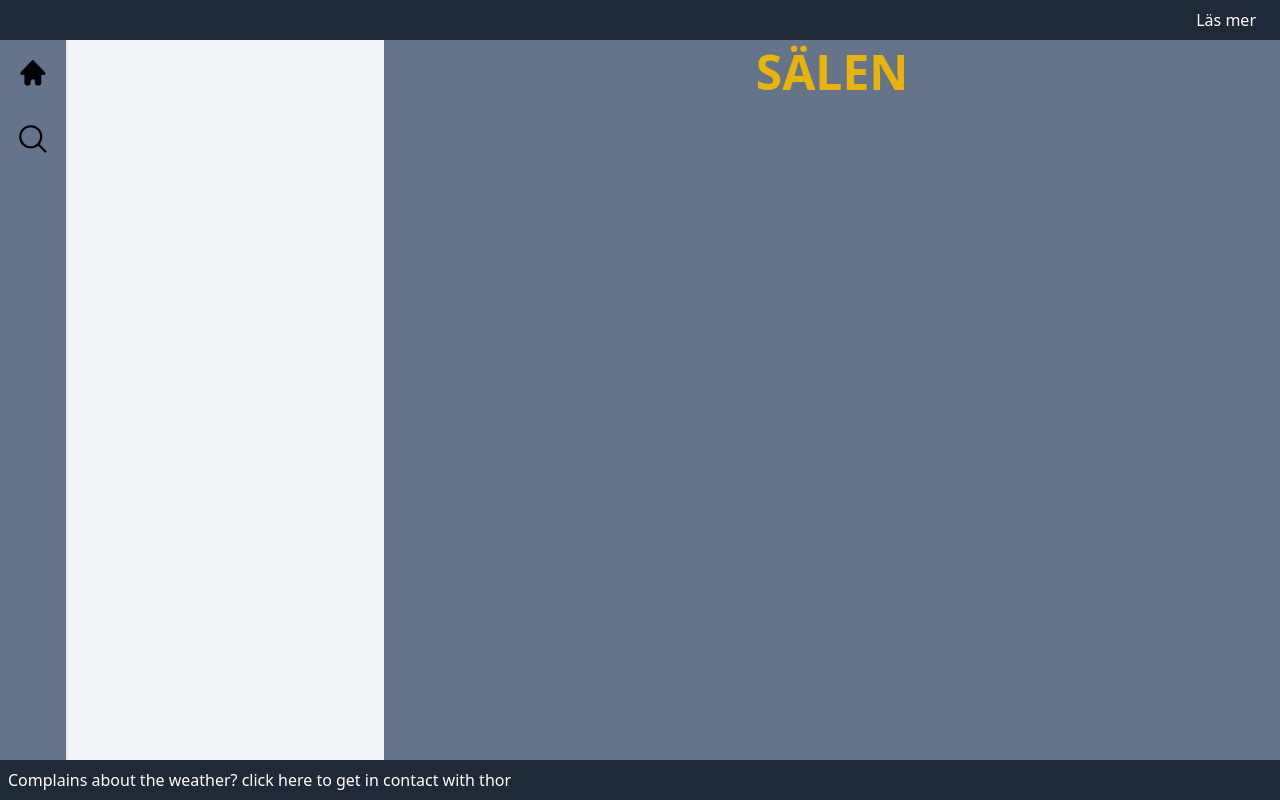
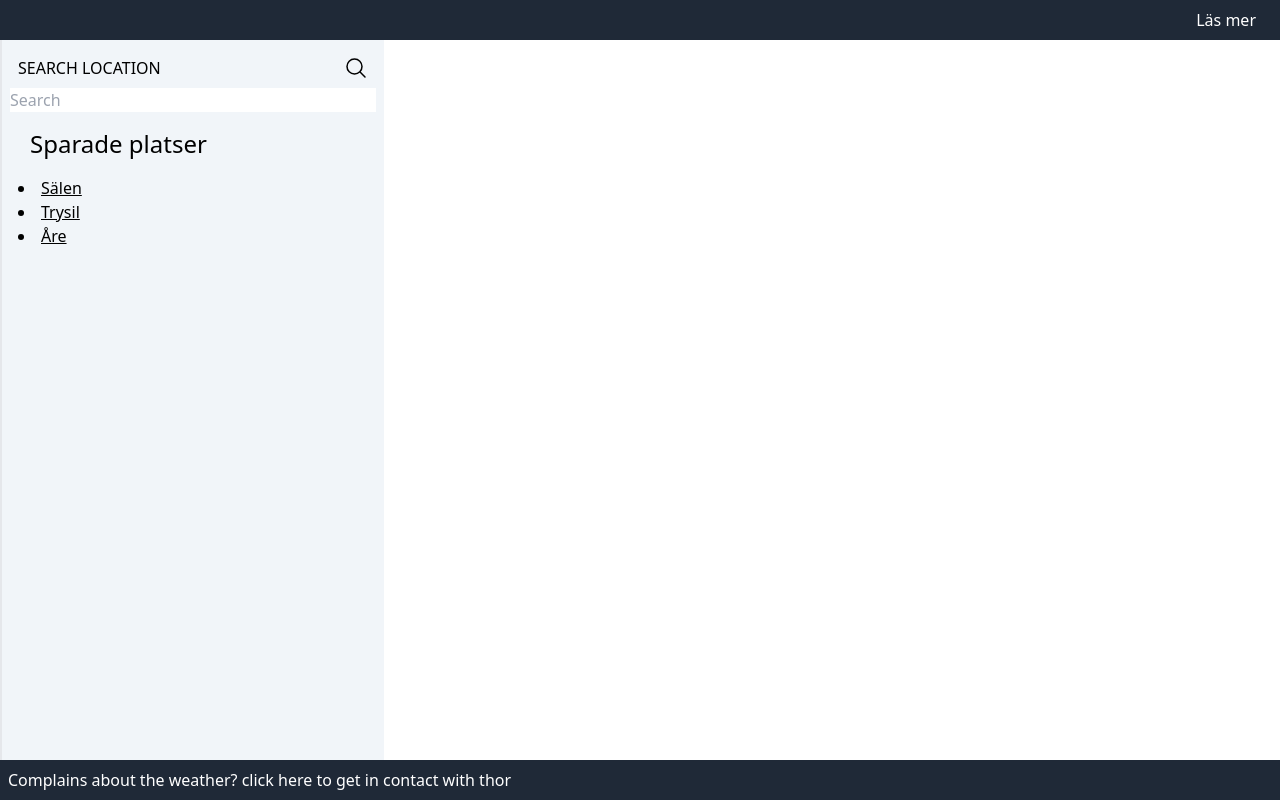
Before and after one commit to Philipbendiksen/WeatherApp, a React (Vite) app: page / in a window 1280 px wide. Built offline with nearby package versions, Linux system fonts and the light colour scheme.

Commit message:
Co-authored-by: David Jensen <Tsourdox@users.noreply.github.com>

```diff
--- /dev/null
+++ b/src/AppLayout.tsx
@@ -0,0 +1,31 @@
+import { Link, Outlet } from "react-router-dom";
+import SavedLocations from "./Pages/Saved-locations";
+import Header from "./components/Header";
+import LocationInput from "./components/LocationInput";
+
+function AppLayout() {
+  return (
+    <div className="h-full flex flex-col">
+      <Header />
+
+      <div className="flex flex-1">
+
+        {/* SIDEBAR */}
+        <aside className="flex max-w-96 bg-slate-100 border-l-2 w-96 p-2 flex-col">
+            <LocationInput />
+            <SavedLocations /> {/* Döp om den till vad den faktiskt är */}
+        </aside>
+
+        <main className="flex flex-1 max-w-100%">
+          <Outlet />
+        </main>
+
+      </div>
+
+      {/* Footer */}
+      <Link to="Footer" className="bg-gray-800 p-2 text-white max-w-100%">Complains about the weather? click here to get in contact with thor</Link>
+    </div>
+  );
+}
+
+export default AppLayout;
--- a/src/AppStyle.tsx
+++ /dev/null
@@ -1,37 +0,0 @@
-import { HomeIcon } from "@heroicons/react/16/solid";
-import {
-  MagnifyingGlassIcon
-} from "@heroicons/react/24/outline";
-import { Link, Outlet } from "react-router-dom";
-
-function App() {
-  return (
-    <div className="h-full flex flex-col">
-      <Link to="Header" className=" flex justify-end pr-6 bg-gray-800 p-2 border-t-1 text-white">Läs mer</Link>
-
-      <div className="flex flex-1">
-        <aside className="flex max-w-96 bg-slate-100">
-          <div className="flex flex-col w-20 bg-slate-500">
-            <Link to="WheaterDisplay">
-              <HomeIcon className="p-4 cursor-pointer" />
-            </Link>
-            <Link to="LocationInput">
-              <MagnifyingGlassIcon className="p-4 cursor-pointer" />
-            </Link>
-
-
-          </div>
-          <div className="border-l-2 w-96 p-2 ">
-            <Outlet />
-          </div>
-        </aside>
-
-        <main className="bg-slate-500 p-2 flex-1 font-bold text-yellow-500 text-center text-5xl" >SÄLEN</main>
-      </div>
-
-      <Link to="Footer" className="bg-gray-800 p-2 text-white max-w-100%">Complains about the weather? click here to get in contact with thor</Link>
-    </div>
-  );
-}
-
-export default App;
--- a/src/Pages/Header.tsx
+++ b/src/Pages/About.tsx
@@ -1,6 +1,6 @@
 
 
-function Header() {
+function About() {
   return (
     <div className="flex flex-col">
       <div className="flex justify-between p-4">
@@ -14,4 +14,4 @@ Up unpacked friendly ecstatic so possible humoured do. Ample end might folly qui
   );
 }
 
-export default Header;
+export default About;
--- a/src/Pages/Footer.tsx
+++ b/src/Pages/Complaints.tsx
@@ -1,6 +1,6 @@
 
 
-function Footer() {
+function Complaints() {
     return (
       <div className="flex flex-col">
         <h2 className="text-xl flex justify-center ">Klagmål</h2>
@@ -16,4 +16,4 @@ function Footer() {
     );
   }
 
-  export default Footer;
+  export default Complaints;
--- a/src/Pages/LocationInput.tsx
+++ /dev/null
@@ -1,53 +0,0 @@
-import { MagnifyingGlassIcon } from "@heroicons/react/24/outline";
-
-function LocationInput() {
-  return (
-    <div className="flex flex-col">
-      <div className="flex justify-between p-2">
-        <span>SEARCH LOCATION</span>
-        <MagnifyingGlassIcon className="w-6 h-6" />
-      </div>
-
-      <input placeholder="Search" />
-    </div>
-  );
-}
-
-export default LocationInput;
-
-
-/* import React, { Component } from 'react';
-
-class SearchBar extends Component {
-  constructor(props) {
-    super(props);
-    this.state = { searchTerm: '' };
-  }
-
-  handleInputChange = (event) => {
-    this.setState({ searchTerm: event.target.value });
-  }
-
-  handleFormSubmit = (event) => {
-    event.preventDefault();
-    this.props.onSearch(this.state.searchTerm);
-    this.setState({ searchTerm: '' });
-  }
-
-  render() {
-    return (
-      <form onSubmit={this.handleFormSubmit}>
-        <input
-          type="text"
-          value={this.state.searchTerm}
-          onChange={this.handleInputChange}
-          placeholder="Sök plats..."
-        />
-        <button type="submit">Sök</button>
-      </form>
-    );
-  }
-}
-
-export default SearchBar;
- */
--- /dev/null
+++ b/src/Pages/LocationPage.tsx
@@ -0,0 +1,11 @@
+function LocationPage() {
+  // Todo : useParams
+  // Hämta data
+  return (
+    <div className="flex flex-col">
+        <p className="bg-slate-500 p-2 w-screen flex-1 font-bold text-yellow-500 text-center text-5xl">Sälen</p>
+    </div>
+  );
+}
+
+export default LocationPage;
--- a/src/Pages/WheaterDisplay.tsx
+++ b/src/Pages/Saved-locations.tsx
@@ -1,6 +1,6 @@
 
 
-function DisplayWeather() {
+function SavedLocations() {
   return (
 
     <div className="flex flex-col">
@@ -21,4 +21,4 @@ function DisplayWeather() {
   );
 }
 
-export default DisplayWeather;
+export default SavedLocations;
--- /dev/null
+++ b/src/components/Header.tsx
@@ -0,0 +1,11 @@
+import { Link } from "react-router-dom";
+
+function Header() {
+  return (
+    <header className="flex justify-end pr-6 bg-gray-800 p-2 border-t-1 text-white">
+      <Link to="about">Läs mer</Link>
+    </header>
+  );
+}
+
+export default Header;
--- /dev/null
+++ b/src/components/LocationInput.tsx
@@ -0,0 +1,16 @@
+import { MagnifyingGlassIcon } from "@heroicons/react/24/outline";
+
+function LocationInput() {
+  return (
+    <div className="flex flex-col">
+      <div className="flex justify-between p-2">
+        <span>SEARCH LOCATION</span>
+        <MagnifyingGlassIcon className="w-6 h-6" />
+      </div>
+
+      <input placeholder="Search" />
+    </div>
+  );
+}
+
+export default LocationInput;
--- a/src/main.tsx
+++ b/src/main.tsx
@@ -6,19 +6,18 @@ import {
   createBrowserRouter,
   createRoutesFromElements
 } from "react-router-dom";
-import App from "./AppStyle";
-import Footer from "./Pages/Footer";
-import Header from "./Pages/Header";
-import LocationInput from "./Pages/LocationInput";
-import DisplayWeather from "./Pages/WheaterDisplay";
+import AppLayout from "./AppLayout";
+import About from "./Pages/About";
+import Complaints from "./Pages/Complaints";
+import LocationPage from "./Pages/LocationPage";
 
 const router = createBrowserRouter(
   createRoutesFromElements(
-    <Route path="/" Component={App}>
-      <Route path="WheaterDisplay" Component={DisplayWeather} />
-      <Route path="LocationInput" Component={LocationInput} />
-      <Route path="Header" Component={Header} />
-      <Route path="Footer" Component={Footer} />
+    <Route path="/" Component={AppLayout}>
+      {/* <Route index Component={HomePage} /> */}
+      <Route path=":name" Component={LocationPage} />
+      <Route path="about" Component={About} />
+      <Route path="complaints" Component={Complaints} />
     </Route>
   )
 );
```
Also changed, not shown: src/Pages/Main-area.tsx (added, +10 -0 lines).
